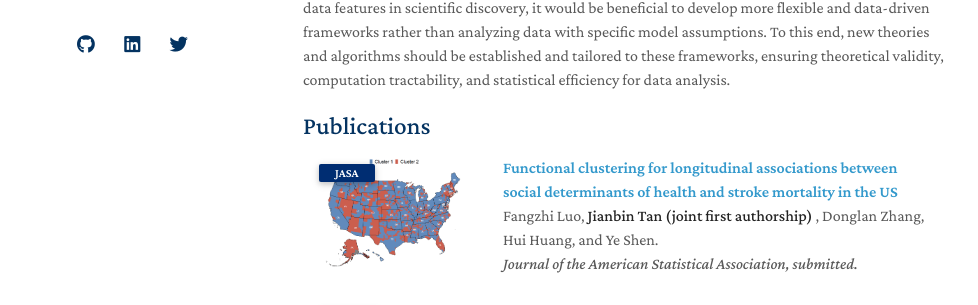
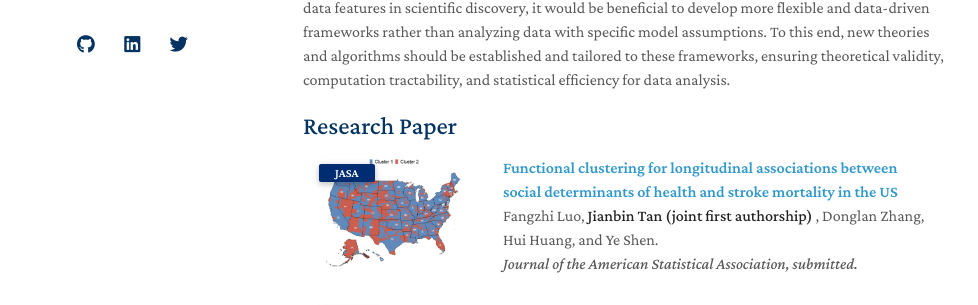
Before and after one commit to Tan-jianbin/Tan-jianbin.github.io, a Jekyll site: the page built from index.md, in a window 1280 px wide and 900 px high. Shown: the part 373-678 px from the top of the window, without its empty margins (167-1145 px from the left). Built offline with Jekyll 4.4.1, drawn with Linux system fonts in a browser that asks for light colours; nearby versions of some CDN libraries; a style sheet for code colours, icons or effects is not loaded; our own code applies the rules of GitHub Pages for plain Markdown files.

Commit message:
Update publications.md

```diff
--- a/_includes/publications.md
+++ b/_includes/publications.md
@@ -14,7 +14,7 @@
 
 
 
-<h2 id="publications" style="margin: 2px 0px -15px;">Publications</h2>
+<h2 id="publications" style="margin: 2px 0px -15px;">Research Paper</h2>
 
 <div class="publications">
 <ol class="bibliography">
```
